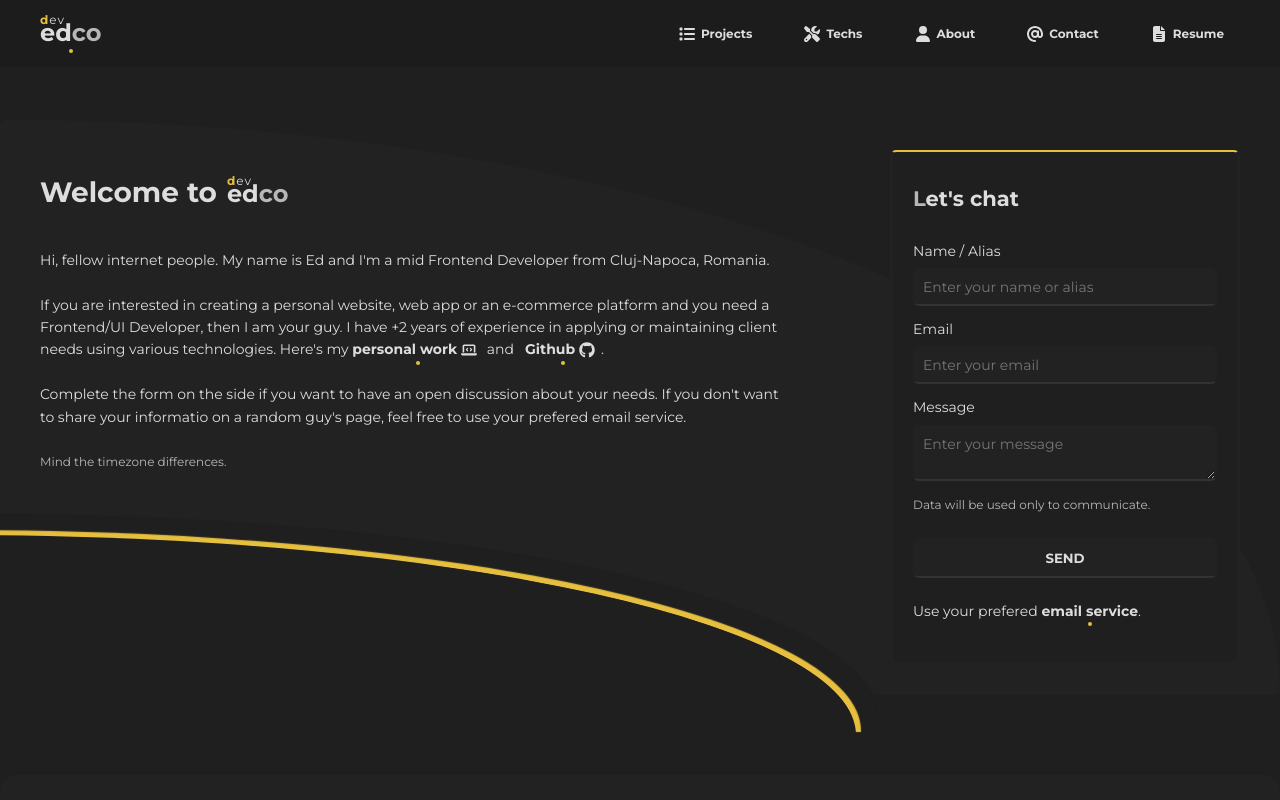
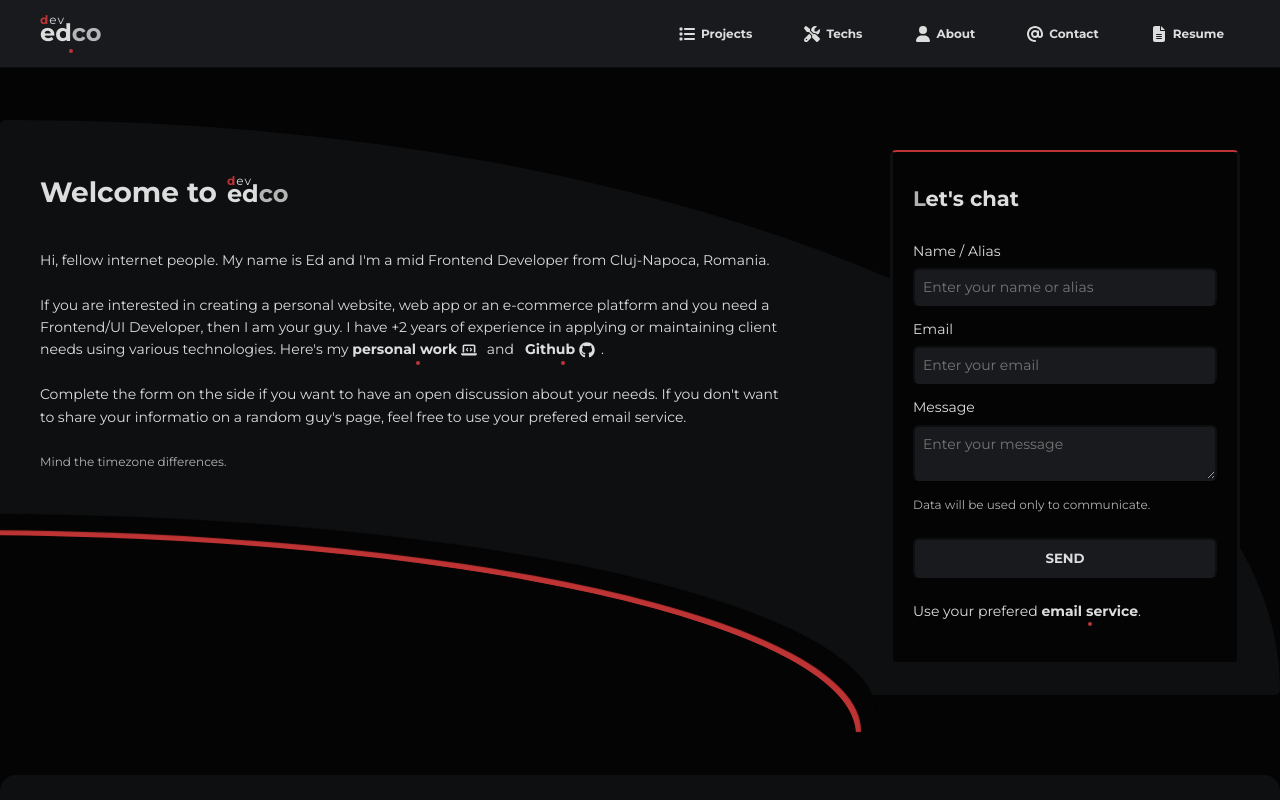
Before and after one commit to tasca-eduard/devedco, a Next.js app in the folder src/: page / in a window 1280 px wide. Shown: the top 800 px of the page. Built offline with nearby package versions, Linux system fonts and the light colour scheme; a web font is replaced by a local one.

Commit message:
Added new dark theme colors

```diff
--- a/src/scss/shared/_buttons.scss
+++ b/src/scss/shared/_buttons.scss
@@ -79,7 +79,7 @@ a {
 
     &:hover,
     &:focus {
-        background: lighten($secondaryBg, 5%);
+        background: lighten($secondaryBg, 7%);
     }
 
     &.active {
--- a/src/scss/shared/_header.scss
+++ b/src/scss/shared/_header.scss
@@ -5,6 +5,7 @@
     left: 0;
     right: 0;
     z-index: 2;
+    border-bottom: 1px solid $secondaryBorder;
 
     .header-container {
         padding-block: 14px;
--- a/src/scss/shared/_variables.scss
+++ b/src/scss/shared/_variables.scss
@@ -3,21 +3,46 @@ $secondaryBg: #222222;
 $ternaryBg: #1c1c1c;
 
 $primaryBorder: #333333;
-$accent: rgb(230, 191, 62);
+$accent: #e6bf3e;
+$secondaryBorder: darken($ternaryBg, 3%);
 
 $primaryText: #dddddd;
 
+$inputBg: $secondaryBg;
+
 $white: #ffffff;
 
-//forms
-$inputBg: $secondaryBg;
+// --- light theme
 
-//light theme
-// $primaryBg: #fffbf0;
-// $secondaryBg: #e4ddf4;
-// $ternaryBg: #2d2d2d;
 
-// $accent: #943d24;
+// --- dark theme 1 - twilight
 
-// $primaryText: #282612;
-// $inputBg: $secondaryBg;
+$primaryBg: #20212c;
+$secondaryBg: #262a39;
+$ternaryBg: #282939;
+
+$primaryBorder: #282939;
+$secondaryBorder: darken($ternaryBg, 3%);
+$accent: #7b72c1;
+
+$primaryText: #dddddd;
+
+$inputBg: #282939;
+
+$white: #ffffff;
+
+// --- dark theme 2 - dracula
+
+$primaryBg: #040404;
+$secondaryBg: #0d0f11;
+$ternaryBg: #181a1e;
+
+$primaryBorder: #181a1e;
+$secondaryBorder: darken($ternaryBg, 5%);
+$accent: #be3333;
+
+$primaryText: #dddddd;
+
+$inputBg: #181a1e;
+
+$white: #ffffff;
```
